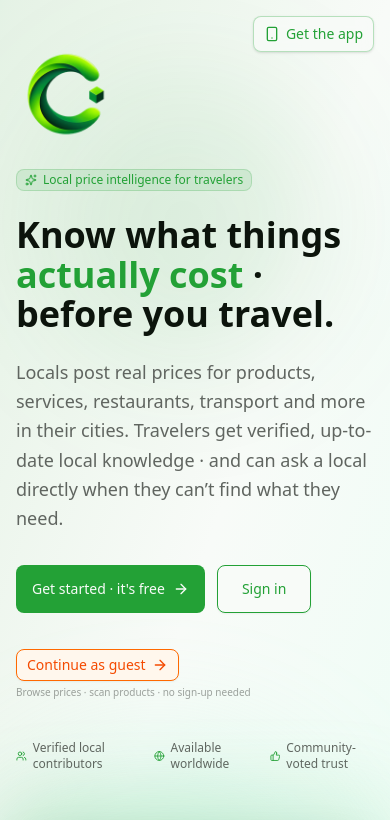
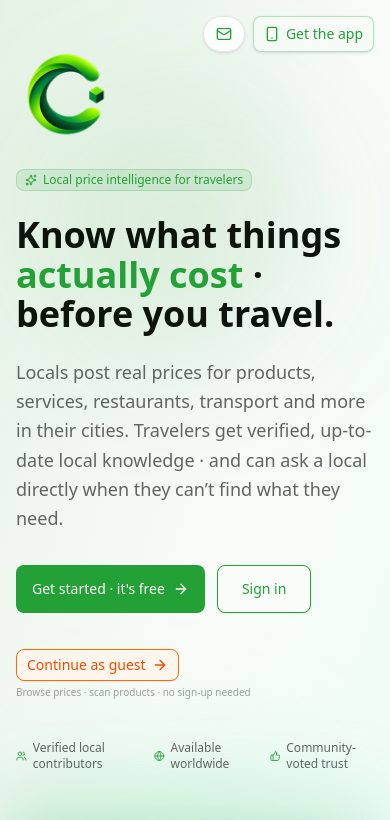
Before and after one commit to Afomiyaaweke/circub, a Next.js app: page / in a window 390 px wide. Shown: the top 820 px of the page. Built offline with nearby package versions, Linux system fonts and the light colour scheme; no server answers; the database is empty.

Commit message:
Camera scan live: both entry points open the AI camera search with price compare (AI est vs local posts); Contact us added to landing top bar + header menu; SW v8

```diff
--- a/public/sw.js
+++ b/public/sw.js
@@ -13,7 +13,7 @@
  * hashed /_next assets of that deployment. (A missed bump risks one stale
  * view; the background revalidation self-heals on the following load.)
  */
-const VERSION = 'circub-v7';
+const VERSION = 'circub-v8';
 const SHELL = [
   '/',
   '/manifest.webmanifest',
--- a/src/components/social/header.tsx
+++ b/src/components/social/header.tsx
@@ -1,7 +1,7 @@
 'use client'
 
 import { useState, useRef, useEffect } from 'react'
-import { MapPin, Users, Bookmark, MessageSquare, Sparkles, Building2, LogOut, ChevronDown, UserCircle, Compass } from 'lucide-react'
+import { MapPin, Users, Bookmark, MessageSquare, Sparkles, Building2, LogOut, ChevronDown, UserCircle, Compass, Mail } from 'lucide-react'
 import { Button } from '@/components/ui/button'
 import { Avatar, AvatarFallback } from '@/components/ui/avatar'
 import { cn } from '@/lib/utils'
@@ -210,6 +210,14 @@ export function Header({
                   <MessageSquare className="w-4 h-4 text-muted-foreground" />
                   Messages
                 </button>
+                <a
+                  href="/contact"
+                  onClick={() => setMenuOpen(false)}
+                  className="w-full text-left px-4 py-2 text-sm hover:bg-accent text-foreground flex items-center gap-2"
+                >
+                  <Mail className="w-4 h-4 text-muted-foreground" />
+                  Contact us
+                </a>
                 <div className="border-t border-border my-1" />
                 <button
                   onClick={() => {
--- a/src/components/social/landing-page.tsx
+++ b/src/components/social/landing-page.tsx
@@ -133,8 +133,16 @@ export function LandingPage({ onSignUp, onLogin, onContinueAsGuest }: LandingPag
     <div className="min-h-screen bg-background">
       {/* ===== Hero ===== */}
       <section className="relative overflow-hidden bg-gradient-to-br from-primary/10 via-background to-emerald-50">
-        {/* App install — pinned top-right corner */}
-        <div className="absolute top-4 right-4 sm:top-6 sm:right-6 z-10">
+        {/* Top-right corner — Contact us + app install */}
+        <div className="absolute top-4 right-4 sm:top-6 sm:right-6 z-10 flex items-center gap-2 sm:gap-3">
+          <a
+            href="/contact"
+            className="flex items-center gap-1.5 text-sm font-medium text-foreground/80 hover:text-primary bg-white/80 backdrop-blur-sm border border-border rounded-full px-3 h-9 shadow-sm transition-colors"
+            aria-label="Contact us"
+          >
+            <Mail className="w-4 h-4 text-primary shrink-0" />
+            <span className="hidden sm:inline">Contact us</span>
+          </a>
           <PwaInstallButton compact />
         </div>
         <div className="absolute inset-0 pointer-events-none">
--- a/src/components/social/local-feed-tab.tsx
+++ b/src/components/social/local-feed-tab.tsx
@@ -17,9 +17,11 @@ import { useToast } from '@/hooks/use-toast'
 import { authFetch } from '@/lib/auth-fetch'
 import type { LocalPricePost } from '@/lib/types'
 
-// SCAN ON HOLD — flip to false to re-enable both camera entry points
-// ("Scan with camera" / PriceLens and Camera search).
-const SCAN_COMING_SOON = true
+// Camera scan + camera search are LIVE — clicking either entry point opens the
+// camera/search flow (AI identifies the item, then compares the AI price
+// estimate against real local price posts). Flip to true to hold them behind
+// a "Soon" badge again (e.g. while the AI backend is unavailable).
+const SCAN_COMING_SOON = false
 
 interface LocalFeedTabProps {
   onRefreshUser: () => void
```
